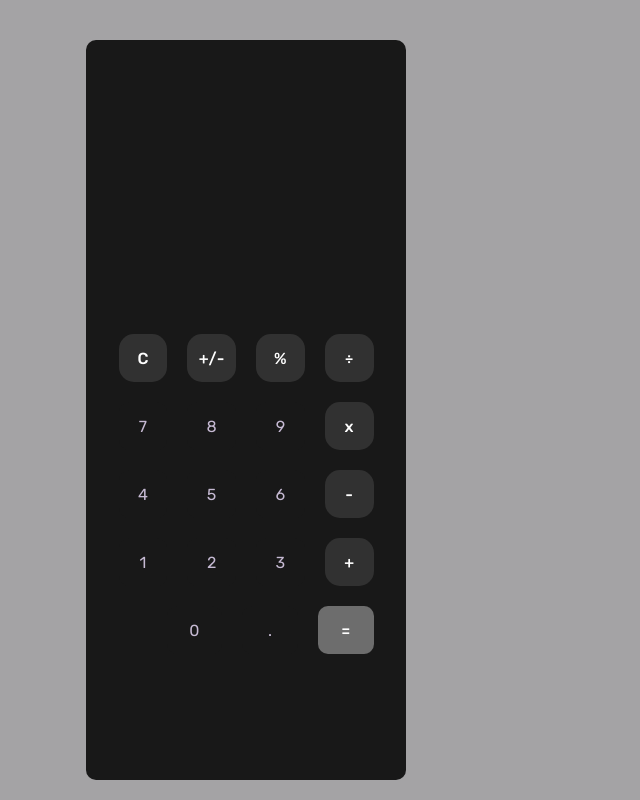
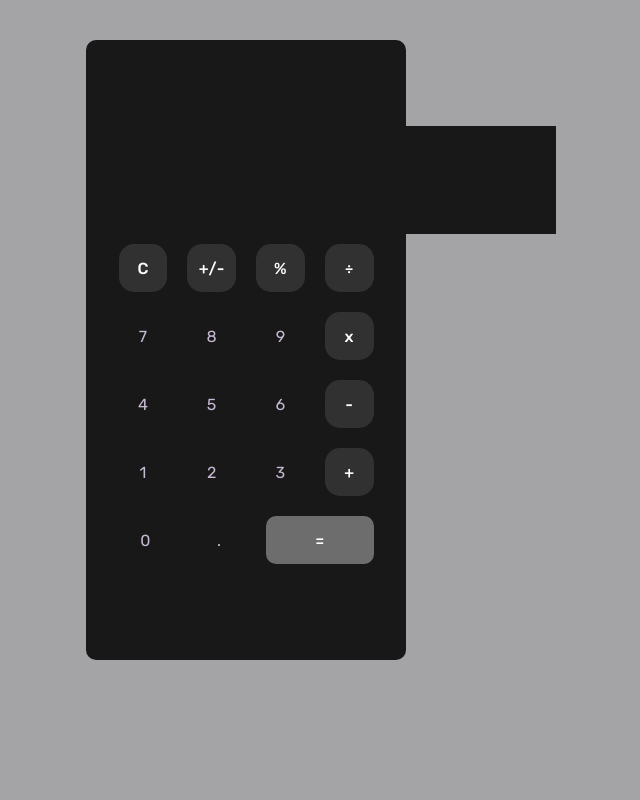
Before and after one commit to eduardordev/calculadora-LAB10-sytw, a React app: page / in a window 1280 px wide. Shown: the whole page, without its empty margins (394-1034 px from the left). Built offline with nearby package versions, Linux system fonts and the light colour scheme.

Commit message:
fixing issues

```diff
--- a/package.json
+++ b/package.json
@@ -24,6 +24,11 @@
     "@babel/preset-react": "^7.13.13",
     "babel-loader": "^8.2.2",
     "eslint": "^7.24.0",
+    "eslint-config-airbnb": "^18.2.1",
+    "eslint-plugin-import": "^2.22.1",
+    "eslint-plugin-jsx-a11y": "^6.4.1",
+    "eslint-plugin-react": "^7.23.1",
+    "eslint-plugin-react-hooks": "^4.2.0",
     "webpack": "^5.31.2",
     "webpack-dev-server": "^3.11.2"
   },
--- a/src/App.css
+++ b/src/App.css
@@ -14,13 +14,14 @@ body{
     display: flex;
     justify-content: center;
     align-items: center;
-    height: 90vh;
+    height: 75vh;
     padding-top: 10px;
     width: 25vw;
     padding-bottom: 10px;
 }
 
 .calc-container{
+    top: 3vh;
     width: 275px;
     height: auto;
 }
--- a/src/App.js
+++ b/src/App.js
@@ -19,7 +19,7 @@ class App extends Component {
         this.setState({ input: this.state.input + val });
     }
 
-    Equal(){
+    isEqualTo(){
         this.setState({ input: math.evaluate(this.state.input) });
     }
 
@@ -55,10 +55,9 @@ class App extends Component {
                         <Button handleClick={this.addInput}>+</Button>
                     </div>
                     <div className="row">
-                        <div className="empty"></div>
                         <Button addVal={()=>this.setState({input: this.state.input + 0})}>0</Button>
                         <Button handleClick={this.addInput}>.</Button>
-                        <EqualButton handleClick={() => this.Equal()}>=</EqualButton>
+                        <EqualButton handleClick={() => this.isEqualTo()}>=</EqualButton>
                     </div>
                 </div>
             </div>
--- a/src/components/ClearButton.css
+++ b/src/components/ClearButton.css
@@ -15,3 +15,7 @@
     border-radius: 15px;
     margin: 10px;
 }
+
+.clear-btn:hover{
+    background-color: #444444;
+}
--- a/src/components/button.css
+++ b/src/components/button.css
@@ -16,6 +16,10 @@
     margin: 10px;
 }
 
+.button-container:hover{
+    background-color: #444444;
+}
+
 .operatorButt{
     background-color: #313131;
     color: white;
@@ -23,3 +27,8 @@
     font-weight: 500;
     border-radius: 15px;
 }
+
+.operatorButt:hover{
+    background-color: #bbbbbc;
+    color: black;
+}
--- a/src/components/equalButton.css
+++ b/src/components/equalButton.css
@@ -9,10 +9,15 @@
     font-weight: 2em;
     background-color: #6d6d6d;
     color:white;
-    flex: 1;
+    flex: 2;
     outline: none;
     font-family: 'Rubik', sans-serif;
     font-weight: 500;
     border-radius: 10px;
     margin: 10px;
 }
+
+.eq-btn:hover{
+    background-color: #bbbbbc;
+    color: black;
+}
--- a/src/components/input.css
+++ b/src/components/input.css
@@ -1,16 +1,19 @@
 @import url('https://fonts.googleapis.com/css2?family=Rubik:wght@400;500;600&display=swap');
 
 .input{
-    height: 15vh;
+    height: auto;
+    width: auto;
+    word-wrap: break-word;
     display: flex;
-    overflow-wrap: break-word;
     justify-content: flex-end;
     align-items: center;
     font-family: 'Rubik', sans-serif;
     font-weight: 500;
-    font-size: 3em;
+    font-size: 2em;
     background-color: #181818;
     color: white;
     padding: 0.5em;
-    outline: 1px solid  #181818;
+    outline: none;
+    border: none;
+    resize: none;
 }
--- a/src/components/input.jsx
+++ b/src/components/input.jsx
@@ -2,9 +2,8 @@ import React from 'react';
 import './input.css';
 
 export const Input = (props) =>(
-    <div className = "input">
-        {props.input}
-    </div>
+    <textarea className = "input" maxLength="9" value={props.input}>
+    </textarea>
 );
 
 export default Input;
```
Also changed, not shown: eslintrc.json (added, +30 -0 lines).
